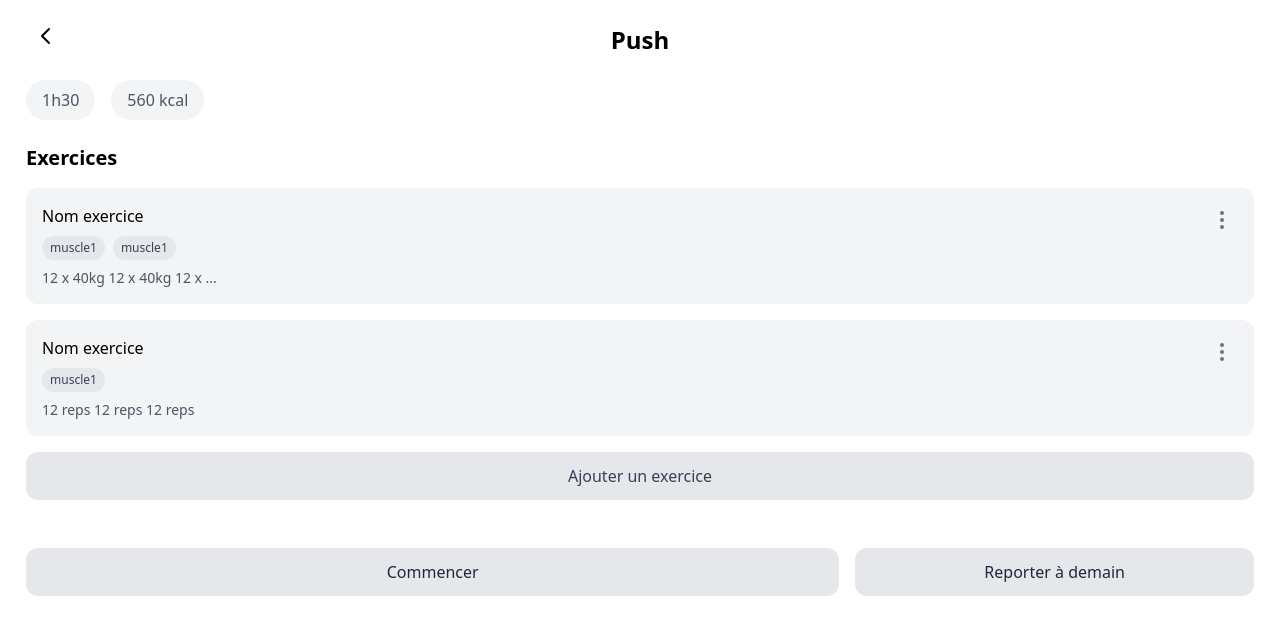
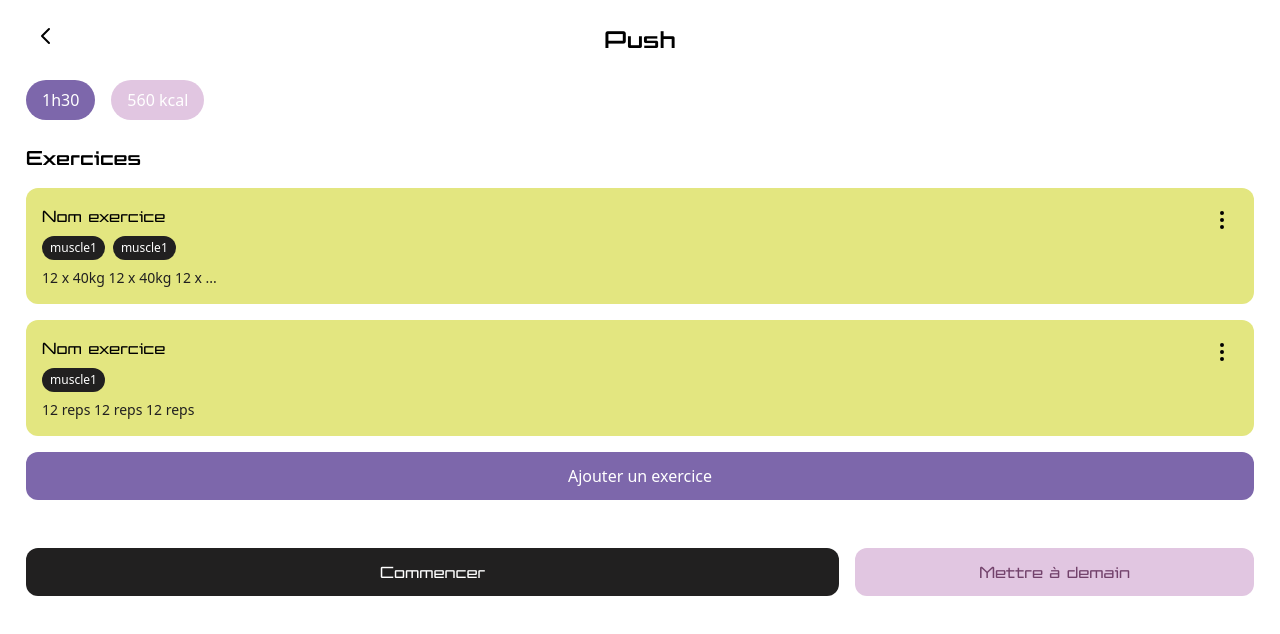
Before and after one commit to Saachanmh/my_digital_project, a React (Vite) app in the folder mdp/: page /workout-session in a window 1280 px wide. Shown: the top 634 px of the page. Built offline with nearby package versions, Linux system fonts and the light colour scheme; no server answers.

Commit message:
graphique workoutsession

```diff
--- a/mdp/src/components/WorkoutSession/WorkoutSession.jsx
+++ b/mdp/src/components/WorkoutSession/WorkoutSession.jsx
@@ -60,35 +60,35 @@ const WorkoutSession = () => {
         </svg>
       </button>
 
-      <h1 className="text-2xl font-bold mb-6 text-center pt-2">{workoutData.title}</h1>
+      <h1 className="text-2xl font-bold mb-6 text-center pt-2 font-display">{workoutData.title}</h1>
 
       {/* Duration and Calories */}
       <div className="flex gap-4 mb-6">
-        <div className="bg-gray-100 rounded-full px-4 py-2 flex items-center justify-center">
-          <span className="text-gray-600">{workoutData.duration}</span>
+        <div className="bg-purple rounded-full px-4 py-2 flex items-center justify-center">
+          <span className="text-white">{workoutData.duration}</span>
         </div>
-        <div className="bg-gray-100 rounded-full px-4 py-2 flex items-center justify-center">
-          <span className="text-gray-600">{workoutData.calories}</span>
+        <div className="bg-pinkish rounded-full px-4 py-2 flex items-center justify-center">
+          <span className="text-white">{workoutData.calories}</span>
         </div>
       </div>
 
       {/* Exercises Section */}
       <div className="mb-6">
-        <h2 className="text-xl font-semibold mb-4">Exercices</h2>
+        <h2 className="text-xl mb-4 font-display font-bold">Exercices</h2>
 
         {workoutData.exercises.map((exercise) => (
-          <div key={exercise.id} className="bg-gray-100 rounded-xl p-4 mb-4 relative">
+          <div key={exercise.id} className="bg-yellow rounded-xl p-4 mb-4 relative">
             <div className="flex justify-between items-start">
               <div>
-                <h3 className="font-medium mb-2">{exercise.name}</h3>
+                <h3 className="font-display mb-2">{exercise.name}</h3>
                 <div className="flex gap-2 mb-2">
                   {exercise.muscles.map((muscle, index) => (
-                    <span key={index} className="bg-gray-200 text-gray-700 text-xs px-2 py-1 rounded-full">
+                    <span key={index} className="bg-dark text-white text-xs px-2 py-1 rounded-full">
                       {muscle}
                     </span>
                   ))}
                 </div>
-                <p className="text-sm text-gray-600">{exercise.sets}</p>
+                <p className="text-sm text-dark">{exercise.sets}</p>
               </div>
 
               {/* Three dots menu button */}
@@ -96,7 +96,7 @@ const WorkoutSession = () => {
                 className="text-gray-500 p-1"
                 onClick={() => handleEditExercise(exercise.id)}
               >
-                <svg xmlns="http://www.w3.org/2000/svg" className="h-6 w-6" fill="none" viewBox="0 0 24 24" stroke="currentColor">
+                <svg xmlns="http://www.w3.org/2000/svg" className="h-6 w-6" fill="none" viewBox="0 0 24 24" stroke="black">
                   <path strokeLinecap="round" strokeLinejoin="round" strokeWidth={2} d="M12 5v.01M12 12v.01M12 19v.01M12 6a1 1 0 110-2 1 1 0 010 2zm0 7a1 1 0 110-2 1 1 0 010 2zm0 7a1 1 0 110-2 1 1 0 010 2z" />
                 </svg>
               </button>
@@ -106,7 +106,7 @@ const WorkoutSession = () => {
 
         {/* Add Exercise Button */}
         <button
-          className="w-full bg-gray-200 text-gray-700 py-3 rounded-xl mb-4"
+          className="w-full bg-purple text-white py-3 rounded-xl mb-4"
           onClick={handleAddExercise}
         >
           Ajouter un exercice
@@ -117,15 +117,15 @@ const WorkoutSession = () => {
       <div className="grid grid-cols-3 gap-4 mt-8">
         <button
           onClick={handleStartWorkout}
-          className="col-span-2 bg-gray-200 text-gray-800 py-3 rounded-xl font-medium"
+          className="col-span-2 bg-dark text-white py-3 rounded-xl font-display"
         >
           Commencer
         </button>
         <button
           onClick={handlePostpone}
-          className="bg-gray-200 text-gray-800 py-3 rounded-xl font-medium"
+          className="bg-pinkish text-pinkish-800 py-3 rounded-xl font-display"
         >
-          Reporter à demain
+          Mettre à demain
         </button>
       </div>
     </div>
```
